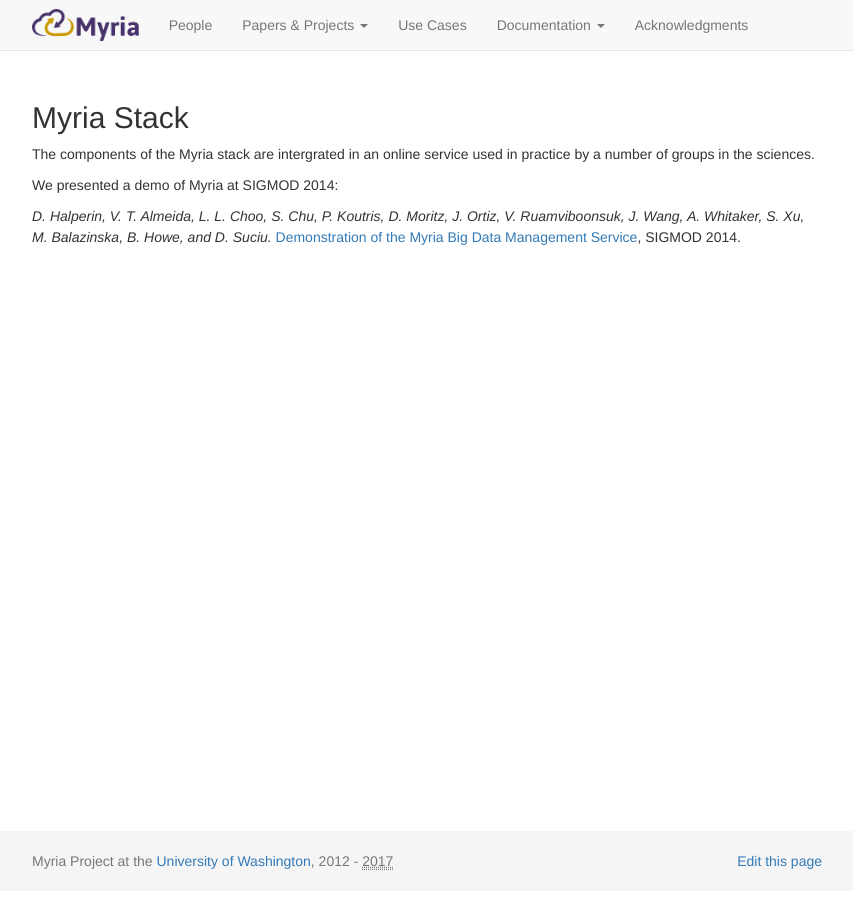
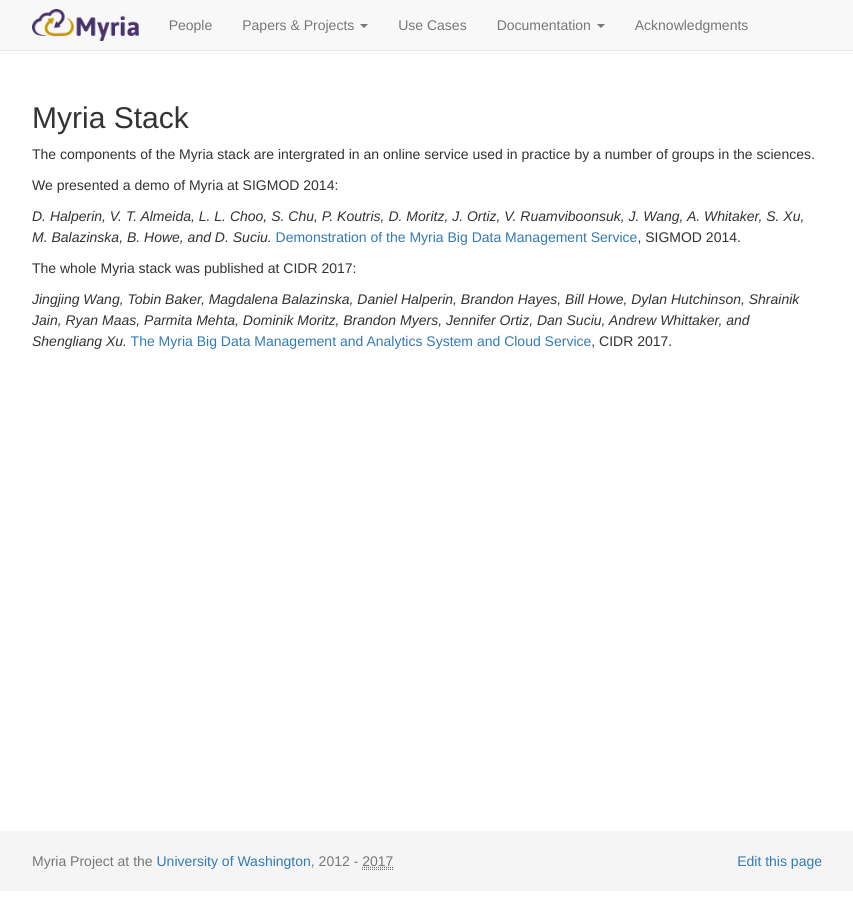
Before and after one commit to uwescience/myria-website, a Jekyll site: the page built from projects/_posts/2015-06-03-myria_stack.md, in a window 1280 px wide. Shown: the whole page, without its empty margins (213-1066 px from the left). Built offline with Jekyll 4.4.1, drawn with Linux system fonts in a browser that asks for light colours; nearby versions of some CDN libraries.

Commit message:
Update 2015-06-03-myria_stack.md

```diff
--- a/projects/_posts/2015-06-03-myria_stack.md
+++ b/projects/_posts/2015-06-03-myria_stack.md
@@ -14,3 +14,8 @@
 
 *D. Halperin, V. T. Almeida, L. L. Choo, S. Chu, P. Koutris, D. Moritz, J. Ortiz, V. Ruamviboonsuk, J. Wang, A. Whitaker, S. Xu, M. Balazinska, B. Howe, and D. Suciu.*
 [Demonstration of the Myria Big Data Management Service]({{site.baseurl}}/publications/Halperin_Myria_demo_SIGMOD_2014.pdf), SIGMOD 2014.
+
+The whole Myria stack was published at CIDR 2017:
+
+*Jingjing Wang, Tobin Baker, Magdalena Balazinska, Daniel Halperin, Brandon Hayes, Bill Howe, Dylan Hutchinson, Shrainik Jain, Ryan Maas, Parmita Mehta, Dominik Moritz, Brandon Myers, Jennifer Ortiz, Dan Suciu, Andrew Whittaker, and Shengliang Xu.*
+[The Myria Big Data Management and Analytics System and Cloud Service]({{site.baseurl}}/publications/myria-overview.pdf), CIDR 2017.
```
